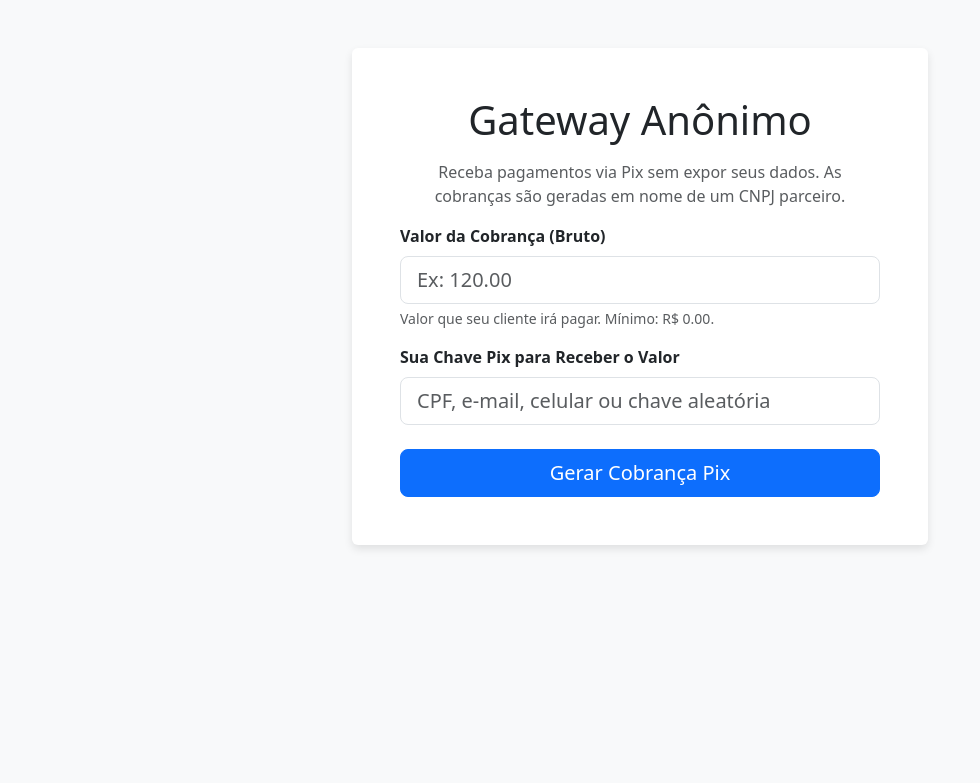
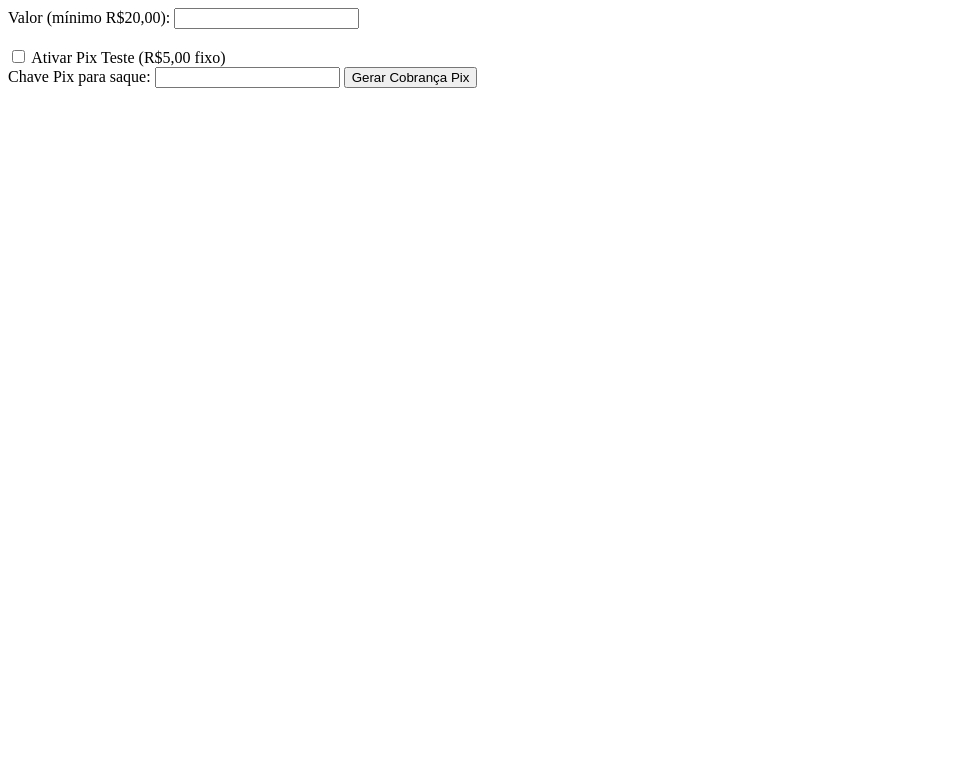
Before and after one commit to helddc/sitepixnovo, a Python web app: template templates/index.html in a window 1280 px wide. Shown: the top 783 px of the page, without its empty margins (0-980 px from the left). Run offline with Jinja, Linux system fonts and the light colour scheme; the template is opened without the code that fills it, so the values that code supplies are empty.

Commit message:
index.html

```diff
--- a/templates/index.html
+++ b/templates/index.html
@@ -1,90 +1,37 @@
-<!DOCTYPE html>
-<html lang="pt-br">
-<head>
-    <meta charset="UTF-8">
-    <meta name="viewport" content="width=device-width, initial-scale=1.0">
-    <title>Gateway de Pagamento Anônimo</title>
-    <link href="https://cdn.jsdelivr.net/npm/bootstrap@5.3.3/dist/css/bootstrap.min.css" rel="stylesheet">
-    <style>
-        body { background-color: #f8f9fa; }
-        .container { max-width: 600px; }
-        .card { border: none; box-shadow: 0 4px 8px rgba(0,0,0,0.1); }
-        .calculator-result { background-color: #e9ecef; border-radius: 8px; }
-    </style>
-</head>
-<body>
-    <div class="container my-5">
-        <div class="card p-4 p-md-5">
-            <h1 class="text-center mb-3">Gateway Anônimo</h1>
-            <p class="text-center text-muted">Receba pagamentos via Pix sem expor seus dados. As cobranças são geradas em nome de um CNPJ parceiro.</p>
+<form method="POST">
+  <label>Valor (mínimo R$20,00):</label>
+  <input type="number" id="gross_amount" name="gross_amount" min="20" step="0.01" required>
 
-            {% with messages = get_flashed_messages(with_categories=true) %}
-              {% if messages %}
-                {% for category, message in messages %}
-                  <div class="alert alert-danger" role="alert">
-                    {{ message }}
-                  </div>
-                {% endfor %}
-              {% endif %}
-            {% endwith %}
+  <br><br>
 
-            <form action="/" method="POST">
-                <div class="mb-3">
-                    <label for="gross_amount" class="form-label"><b>Valor da Cobrança (Bruto)</b></label>
-                    <input type="number" step="0.01" class="form-control form-control-lg" id="gross_amount" name="gross_amount" placeholder="Ex: 120.00" min="{{ minimum_value }}" required oninput="calculateFees()">
-                    <div class="form-text">Valor que seu cliente irá pagar. Mínimo: R$ {{ "%.2f"|format(minimum_value) }}.</div>
-                </div>
+  <input type="checkbox" id="pix_test" name="pix_test">
+  <label for="pix_test">Ativar Pix Teste (R$5,00 fixo)</label>
+  <p id="pix_test_info" style="display: none; color: orange;">
+    Função de teste: envia uma cobrança de R$5,00 para simular a ferramenta. Não utilize para transações reais.
+  </p>
 
-                <div id="calculator" class="p-3 mb-4 calculator-result d-none">
-                    <div class="d-flex justify-content-between"><span>Taxa (15%):</span> <span id="commission_val">-</span></div>
-                    <div class="d-flex justify-content-between"><span>Taxa Fixa:</span> <span id="fixed_fee_val">-</span></div>
-                    <hr class="my-1">
-                    <div class="d-flex justify-content-between fw-bold"><span>Você Receberá (Líquido):</span> <span id="net_amount_val" class="text-success">-</span></div>
-                </div>
+  <br>
 
-                <div class="mb-4">
-                    <label for="payout_pix_key" class="form-label"><b>Sua Chave Pix para Receber o Valor</b></label>
-                    <input type="text" class="form-control form-control-lg" id="payout_pix_key" name="payout_pix_key" placeholder="CPF, e-mail, celular ou chave aleatória" required>
-                </div>
-                <div class="d-grid">
-                    <button type="submit" class="btn btn-primary btn-lg">Gerar Cobrança Pix</button>
-                </div>
-            </form>
-        </div>
-    </div>
+  <label>Chave Pix para saque:</label>
+  <input type="text" name="payout_pix_key" required>
 
-    <script>
-        // SCRIPT DA CALCULADORA
-        async function calculateFees() {
-            const grossAmountInput = document.getElementById('gross_amount');
-            const grossAmount = parseFloat(grossAmountInput.value) || 0;
+  <button type="submit">Gerar Cobrança Pix</button>
+</form>
 
-            const calculatorDiv = document.getElementById('calculator');
+<script>
+  const checkbox = document.getElementById('pix_test');
+  const valor = document.getElementById('gross_amount');
+  const info = document.getElementById('pix_test_info');
 
-            if (grossAmount > 0) {
-                calculatorDiv.classList.remove('d-none'); // Mostra a calculadora
-
-                try {
-                    const response = await fetch('/calculate', {
-                        method: 'POST',
-                        headers: {
-                            'Content-Type': 'application/json'
-                        },
-                        body: JSON.stringify({ gross_amount: grossAmount })
-                    });
-                    const data = await response.json();
-
-                    document.getElementById('commission_val').textContent = data.commission;
-                    document.getElementById('fixed_fee_val').textContent = data.fixed_fee;
-                    document.getElementById('net_amount_val').textContent = data.net_amount;
-
-                } catch (error) {
-                    console.error('Error calculating fees:', error);
-                }
-            } else {
-                calculatorDiv.classList.add('d-none'); // Esconde a calculadora
-            }
-        }
-    </script>
-</body>
-</html>
+  checkbox.addEventListener('change', () => {
+    if (checkbox.checked) {
+      valor.value = 5;
+      valor.disabled = true;
+      info.style.display = 'block';
+    } else {
+      valor.disabled = false;
+      valor.value = '';
+      info.style.display = 'none';
+    }
+  });
+</script>
```
